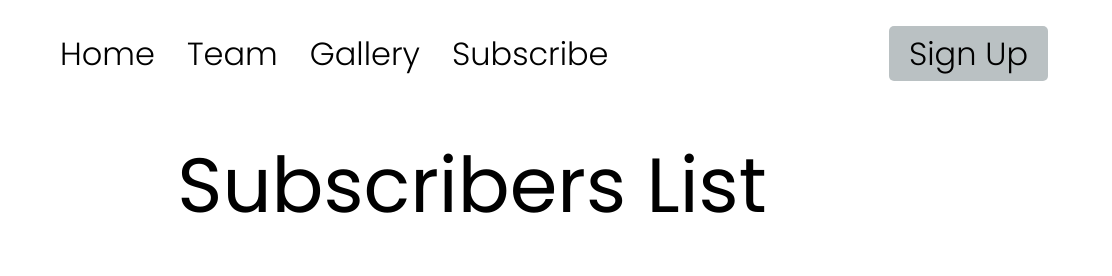
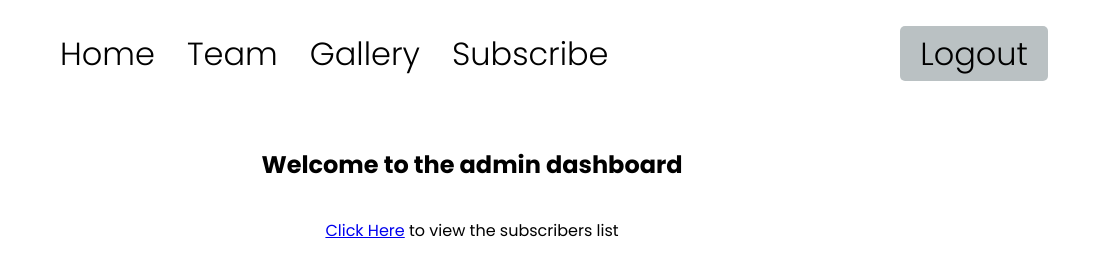
Before and after one commit to Enyorose/cpnt262-robots-with-appliances, a website: page public/admin/index.html in a window 1280 px wide. Shown: the full height of the page, 168-1280 px from the left. Drawn offline with Linux system fonts and the light colour scheme; no server answers.

Commit message:
created admin dashboard

```diff
--- a/public/admin/index.html
+++ b/public/admin/index.html
@@ -29,7 +29,7 @@
             <li><a href="./../subscribe-page/index.html" class="nav-links">Subscribe</a></li>
           </div>
           <div class="sign-up-button">
-            <li><a href="../sign-up-page/signup.html" class="nav-links nav-button">Sign Up</a></li>
+            <li><a href="/logout" class="nav-links nav-button">Logout</a></li>
           </div>
           <div class="close-menu">
             <img class="close" src="../assets/images/HomePage/icons8-x.png" alt="" width="40">
@@ -41,10 +41,8 @@
     </nav>
 
     <div class="hero-title">
-      <h1>Subscribers List</h1>
-      <div class="fetch-list">
-
-      </div>
+      <h2>Welcome to the admin dashboard</h2>
+      <p><a href="./subscribe.html">Click Here</a> to view the subscribers list</p>
     </div>
 
   </section>
```
